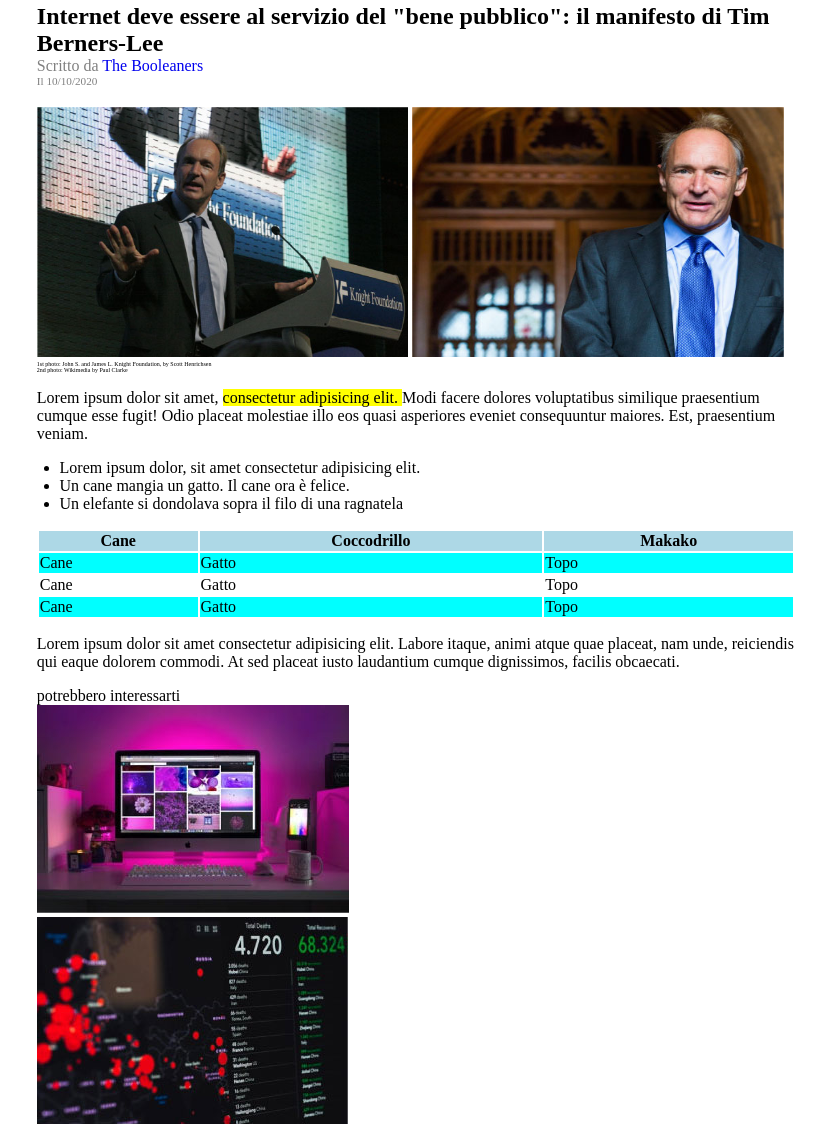
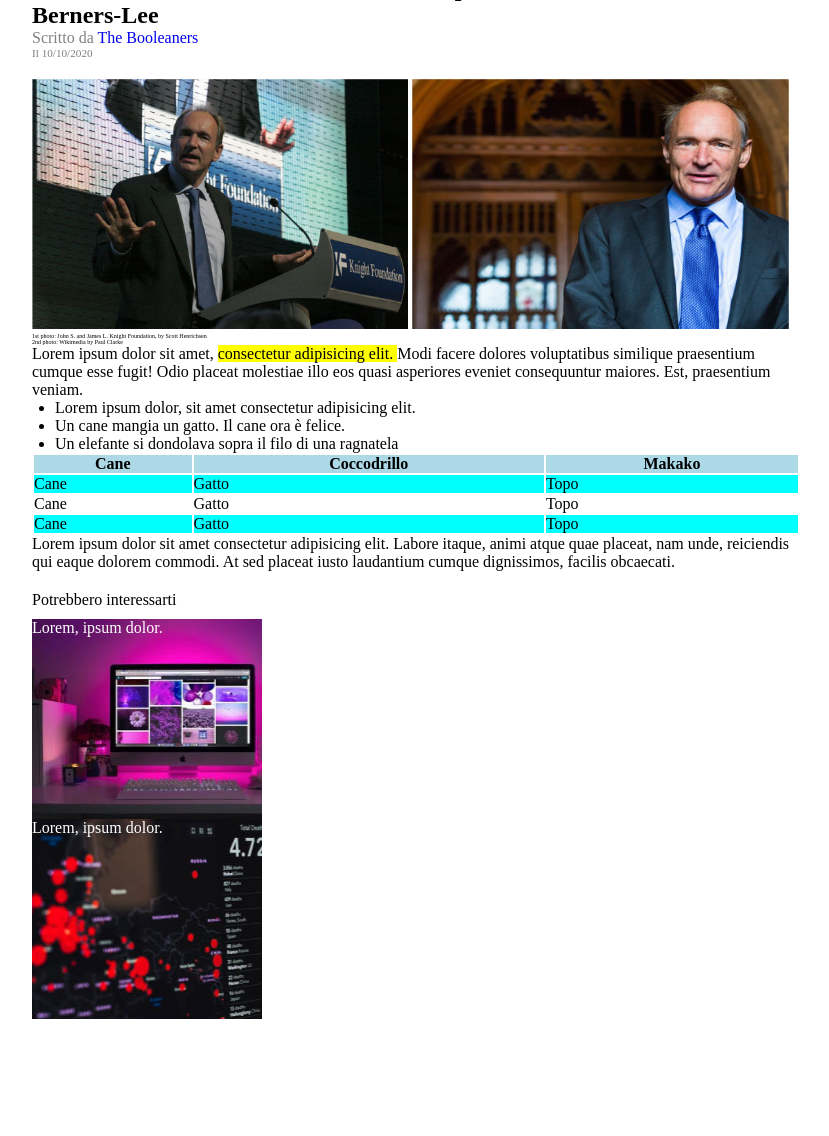
Before and after one commit to AlessandroSestili/html-css-booleaner, a plain HTML site: page index.html in a window 1280 px wide. Shown: the part 85-1221 px from the top of the page, without its empty margins (224-1053 px from the left). After the commit the page ends 1104 px from the top, so only its background shows below. Drawn offline with Linux system fonts and the light colour scheme.

Commit message:
implemento footer

```diff
--- a/index.html
+++ b/index.html
@@ -69,9 +69,23 @@
     </main>
 
     <footer>
-        <div class=footer-photo>potrebbero interessarti</div>
-        <img src="img/monitor.jpg" alt="monitor">
-        <div><img src="img/graph.jpg" alt=""></div>
+        <div class="text">
+            <span>Potrebbero interessarti</span>
+        </div>
+
+        <div class="monitor">
+            <span>
+                Lorem, ipsum dolor.
+            </span>
+        </div>
+
+        <div class="after-monitor">
+            <span>
+                Lorem, ipsum dolor.
+            </span>
+        </div>
+
+
     </footer>
 
 </body>
--- a/style.css
+++ b/style.css
@@ -1,4 +1,8 @@
-
+*{
+    margin: 0;
+    padding: 0;
+    box-sizing: border-box;
+}
 
 header{
     background-image: url("img/pattern.png");
@@ -62,3 +66,33 @@ table {
 .blu {
     background-color: lightblue;
 }
+
+footer > .text {
+    margin-top: 20px;
+
+
+}
+
+.monitor {
+    margin-top: 10px;
+
+    background-image: url("img/monitor.jpg");
+
+    width: 30%;
+    height: 200px;
+
+    color: white;
+
+}
+
+.after-monitor {
+    /* margin-top: 10px; */
+
+    background-image: url("img/graph.jpg");
+
+    width: 30%;
+    height: 200px;
+
+    color: white;
+
+}
```
